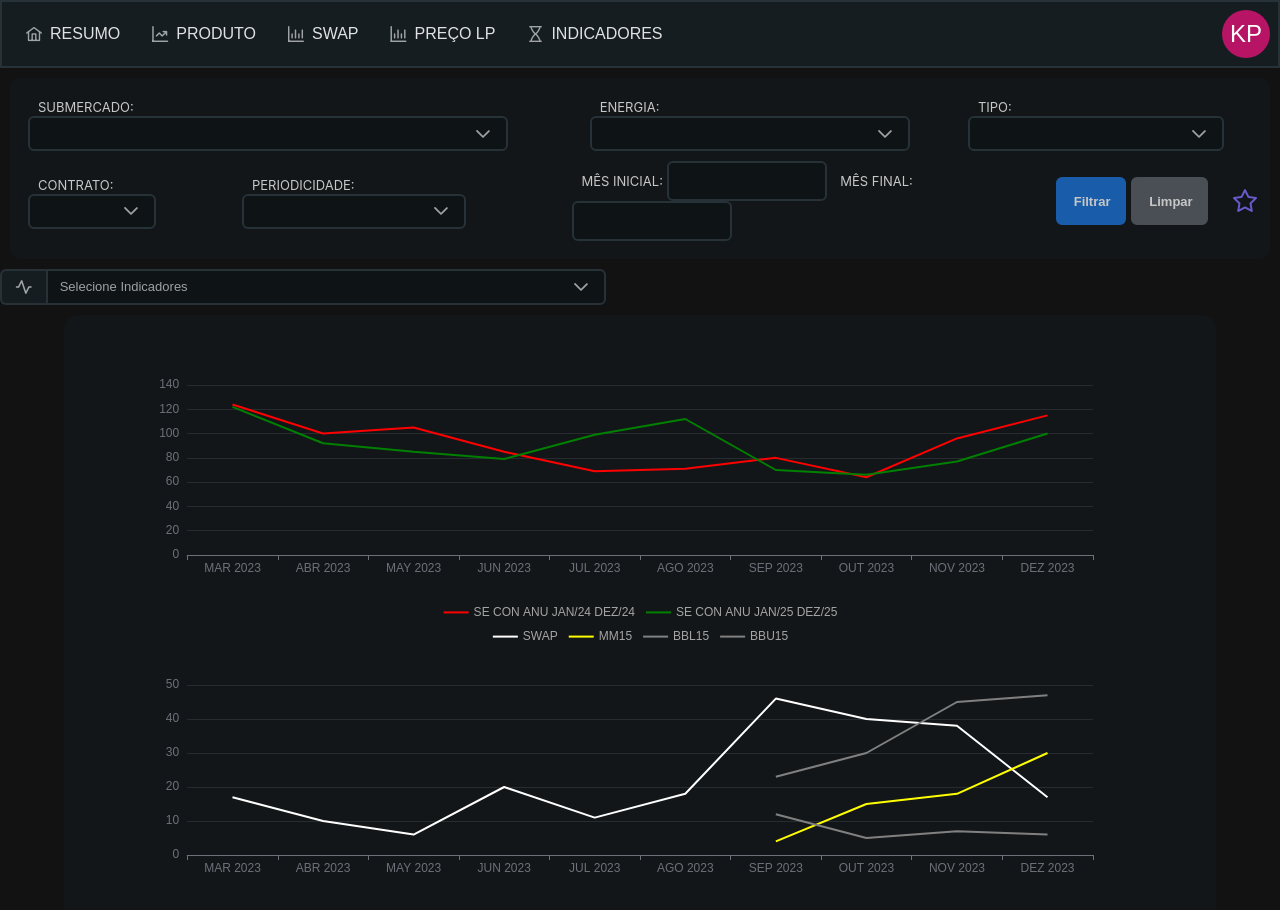
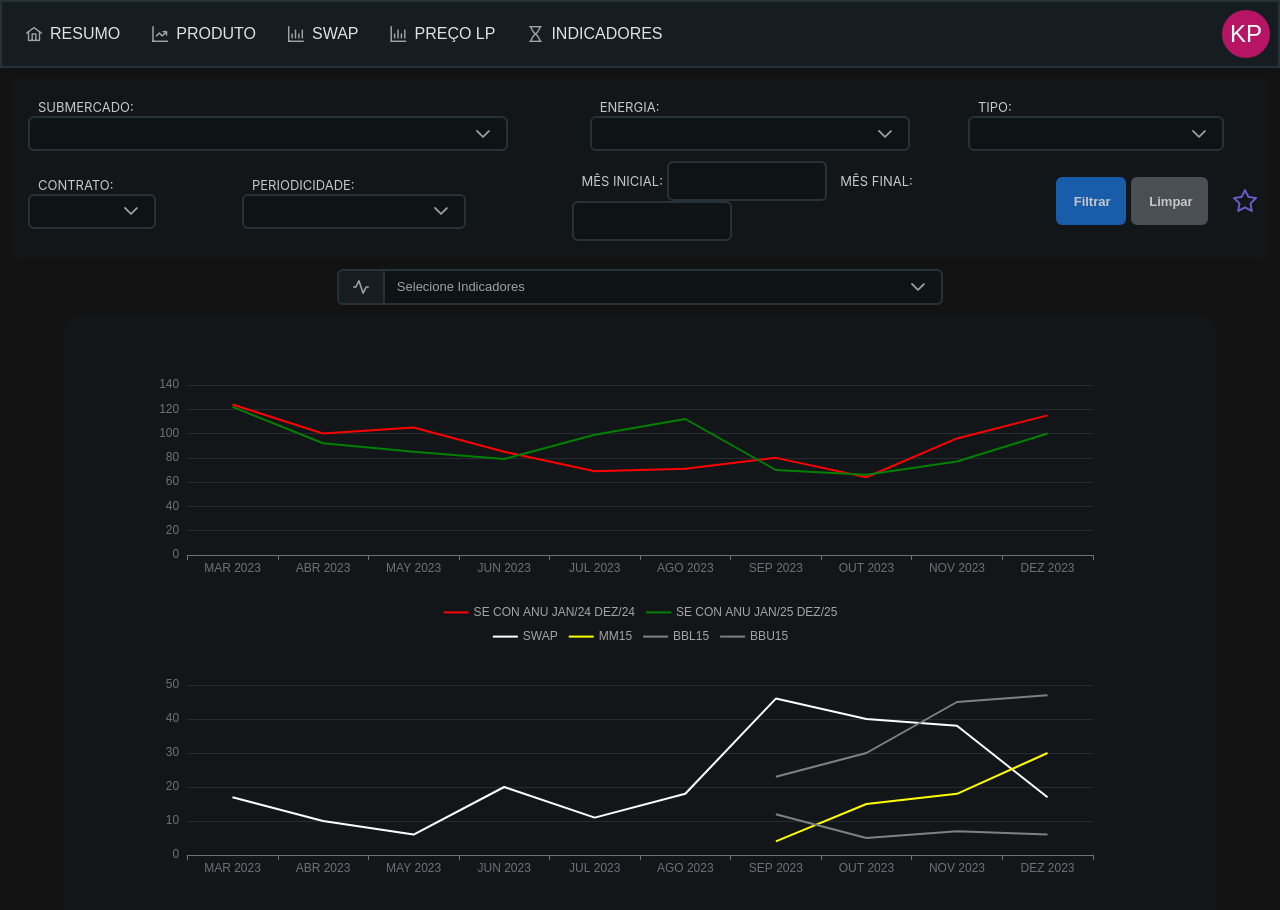
Before and after one commit to KarolinaFernandaPereira/Trabalho, a React (Create React App) app: page /swap in a window 1280 px wide. Shown: the top 910 px of the page. Built offline with nearby package versions, Linux system fonts and the light colour scheme; a web font is replaced by a local one.

Commit message:
Arrumado centralização

```diff
--- a/src/Pages/Produto.js
+++ b/src/Pages/Produto.js
@@ -26,7 +26,7 @@ function Produto(){
             <MenuHeader/>
             <Filtro1/>
 
-            <div style={{display: 'flex', alignItems: 'center', marginTop: '4px', gap: '15px', flexDirection: 'row-reverse', justifyContent: 'start'}}>
+            <div style={{display: 'flex', alignItems: 'center', marginTop: '4px', gap: '15px', flexDirection: 'row-reverse', justifyContent: 'center', paddingBottom: '12px'}}>
 
                 <InputSwitch checked={check} onChange={(e) => setCheck(e.value)}/>
                 <span>Alterar para Gráfico de Bolha</span>
--- a/src/Pages/Swap.js
+++ b/src/Pages/Swap.js
@@ -11,7 +11,10 @@ function Swap(){
         <div>
             <MenuHeader/>
             <Filtro1 />
-            <BotaoIndicador style={{ display: "flex", alignItems: "center"}}/>
+            <div style={{ display: "flex", alignItems: "center", justifyContent: 'center'}}>
+
+                <BotaoIndicador />
+            </div>
             <div className='containerSwap'>
                 <div className='cardGrafico2'>
                     <GraficoSwap01 />
```
